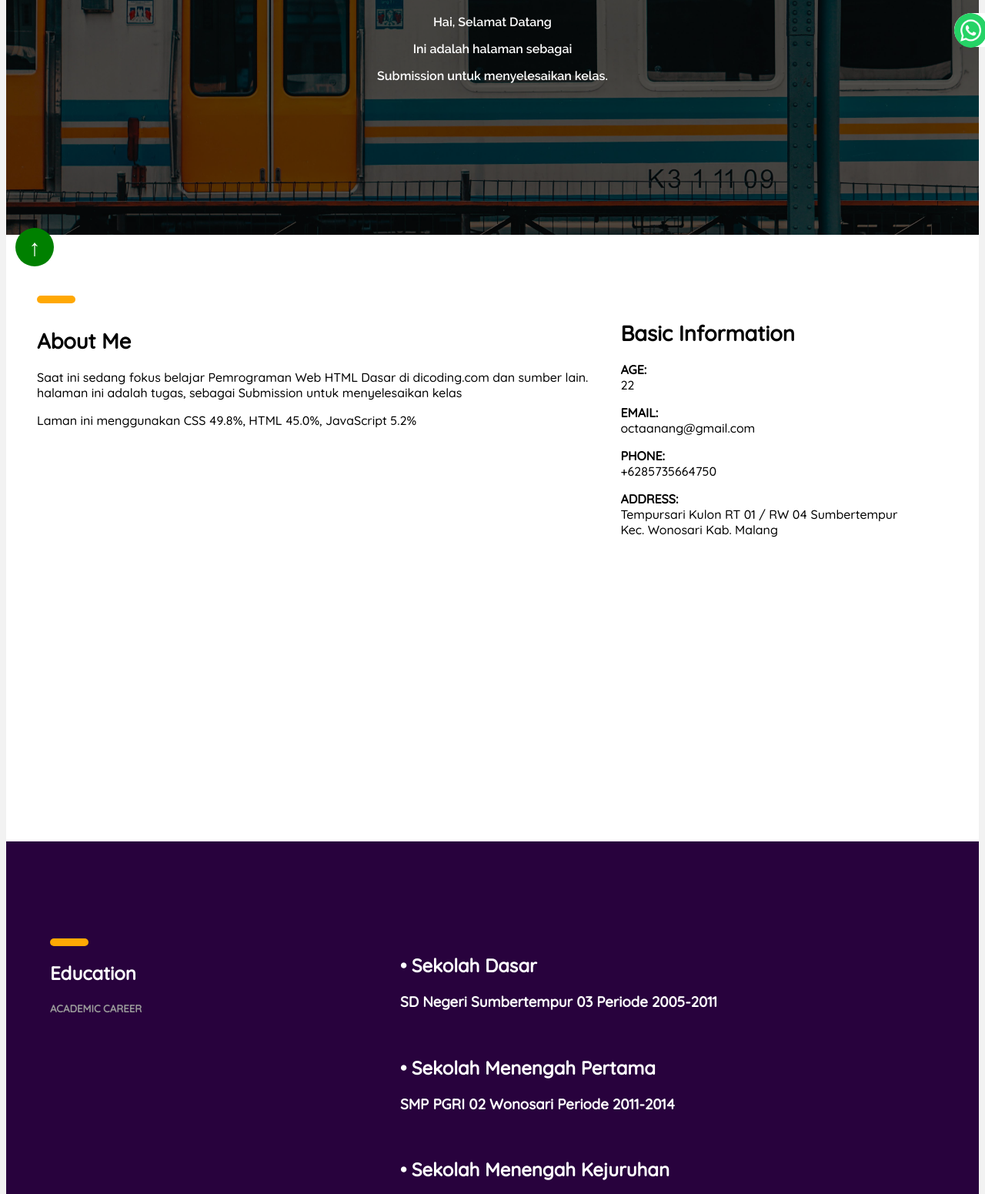
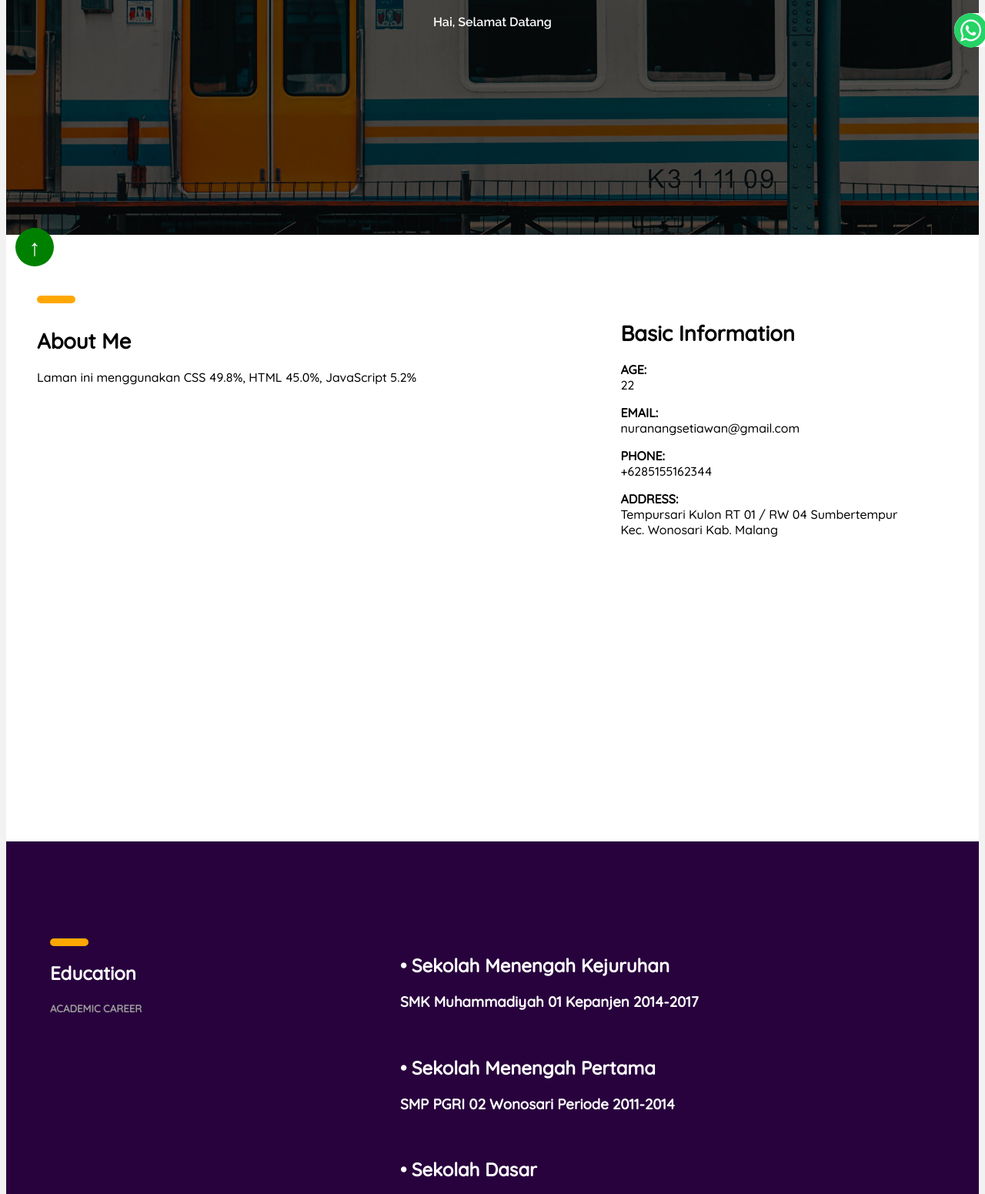
Before and after one commit to octaanang/anang, a plain HTML site: page index.html in a window 1280 px wide. Shown: the part 424-1975 px from the top of the page at 77% size. Drawn offline with Linux system fonts and the light colour scheme.

Commit message:
Update index.html

```diff
--- a/index.html
+++ b/index.html
@@ -39,7 +39,7 @@
 			<br>
 			<li>
     		<img src="img/wa.png" class="icon">
-    		<p><a href="https://api.whatsapp.com/send?phone=6285735664750" target="_blank">Hubungi</a></p>
+    		<p><a href="https://api.whatsapp.com/send?phone=6285155162344" target="_blank">Hubungi</a></p>
    			</li>
 		</ul>
 		</div>
@@ -55,15 +55,13 @@
 		<figcaption class="figcaption" style="width: 150px"></figcaption>
 		<h1 class="posisi">Anang Setiawan</h1>
 		<p class="posisi">Hai, Selamat Datang</p>
-		<p class="posisi">Ini adalah halaman sebagai</p>
-	    	<p class="posisi">Submission untuk menyelesaikan kelas.</p>
+
     </div>
 <a href="#" class="act-btn">↑</a>
 	<div class="content" id="about">
 		<ul>
 			<div class="lineyellow"></div>
 			<div class="tebal">About Me</div>
-			<p>Saat ini sedang fokus belajar Pemrograman Web HTML Dasar di dicoding.com dan sumber lain. halaman ini adalah tugas, sebagai Submission untuk menyelesaikan kelas
 			<p>Laman ini menggunakan CSS 49.8%, HTML 45.0%, JavaScript 5.2%</p>
 		</ul>
 		<ul>
@@ -75,12 +73,12 @@
 
 			<div class="rowmt-3">
 				<div class="text-uppercase"><strong>Email:</strong></div>
-              	<div >octaanang@gmail.com</div>
+              	<div >nuranangsetiawan@gmail.com</div>
 			</div>
 
 			<div class="rowmt-3">
               	<div class="text-uppercase"><strong>Phone:</strong></div>
-              	<div>+6285735664750</div>
+              	<div>+6285155162344</div>
             </div>
 
 			<div class="rowmt-3">
@@ -101,8 +99,8 @@
 		</ul>
 		<ul>
 			<li>
-			<h2>• Sekolah Dasar</h2>
-			<h3>SD Negeri Sumbertempur 03 Periode 2005-2011</h3>
+			<h2>• Sekolah Menengah Kejuruhan</h2>
+			<h3>SMK Muhammadiyah 01 Kepanjen 2014-2017</h3>
 			</li>
 			<br>
 			<li>
@@ -111,9 +109,10 @@
 			</li>
 			<br>
 			<li>
-			<h2>• Sekolah Menengah Kejuruhan</h2>
-			<h3>SMK Muhammadiyah 01 Kepanjen 2014-2017</h3>
+			<h2>• Sekolah Dasar</h2>
+			<h3>SD Negeri Sumbertempur 03 Periode 2005-2011</h3>
 			</li>
+
 		</ul>
 	</div>
 	<!--  e edu  -->
@@ -127,15 +126,16 @@
 		</ul>
 		<ul>
 			<li>
-				<h2>• Praktek Kerja Industri</h2>
-				<h3 style="color: #FFA600">Teknisi Komputer</h3>
-				<h3>April 2016 - Juni 2016</h3>
-				<h4>di Universitas STIKI Malang </h4>
-				<br>
 				<h2>• Asissten Instruktur</h2>
 				<h3 style="color: #FFA600"> </h3>
 				<h3>September 2017 - November 2019</h3>
 				<h4> di UPT BLKI Singosari</h4>
+				<br>
+                                <h2>• Praktek Kerja Industri</h2>
+				<h3 style="color: #FFA600">Teknisi Komputer</h3>
+				<h3>April 2016 - Juni 2016</h3>
+				<h4>di Universitas STIKI Malang </h4>
+
 			</li>
 		</ul>
 	</div>
```
